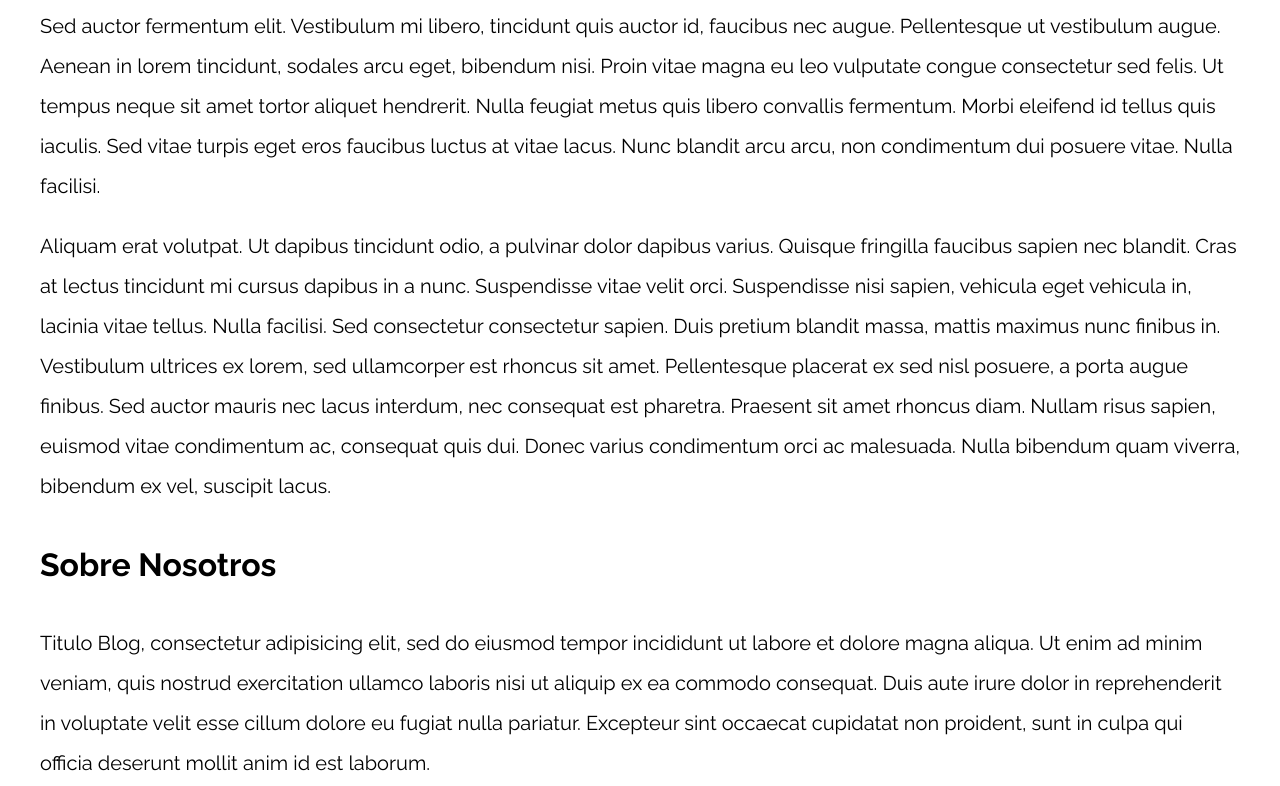
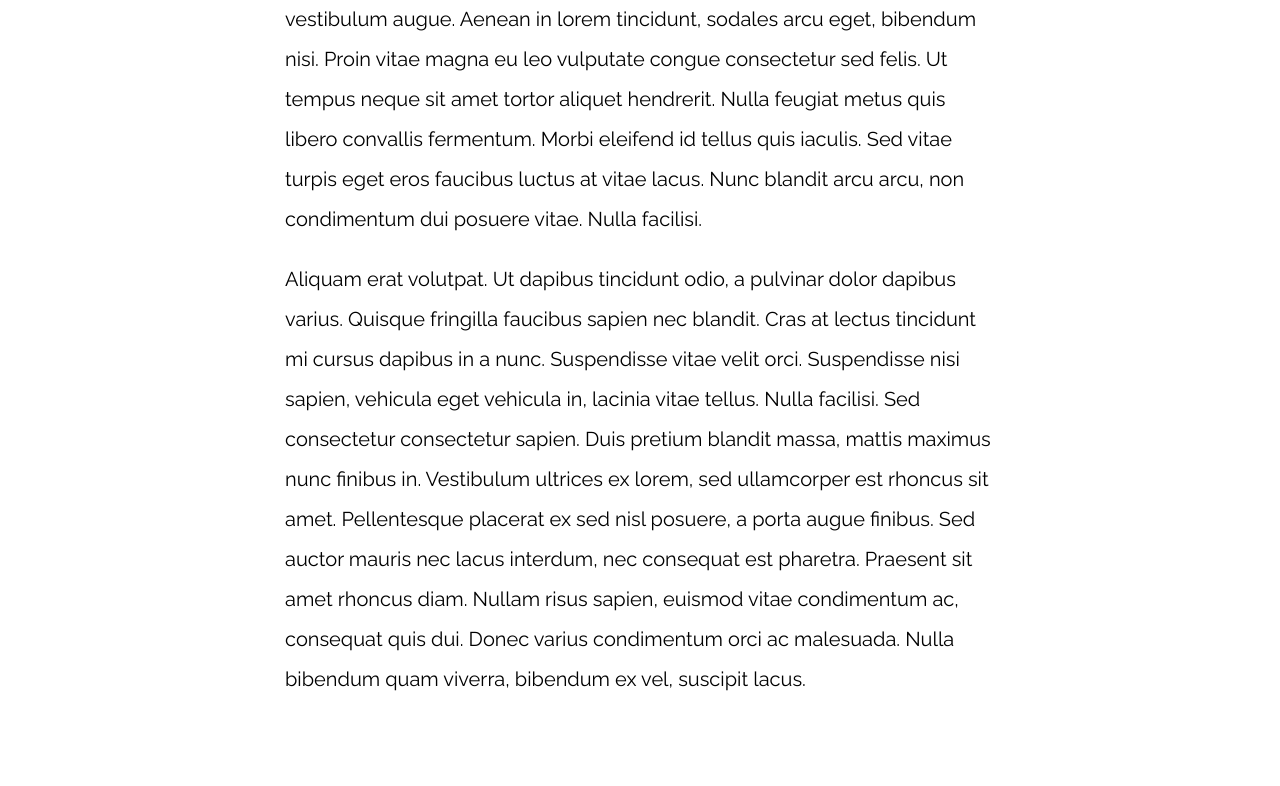
Before and after one commit to IchibannDev/patrones-rwd, a plain HTML site: page 06-3columnas_flexbox/index.html in a window 1280 px wide. Shown: the part 1339-2125 px from the top of the page. After the commit the page ends 2058 px from the top, so only its background shows below. Drawn offline with nearby package versions, Linux system fonts and the light colour scheme.

Commit message:
Three columns (1 bigger) with flexbox.

```diff
--- a/06-3columnas_flexbox/css/styles.css
+++ b/06-3columnas_flexbox/css/styles.css
@@ -10,7 +10,7 @@ html {
 }
 
 body {
-    font-family: 'Raleway', sans-serif;
+    font-family: "Raleway", sans-serif;
     font-size: 1.6rem;
     line-height: 2;
 }
@@ -39,7 +39,7 @@ p {
 
 .entrada-blog a {
     display: inline-block;
-    background-color: #2196F3;
+    background-color: #2196f3;
     color: white;
     padding: 10px 20px;
     text-decoration: none;
@@ -48,3 +48,18 @@ p {
 }
 
 /** CODIGO AQUI **/
+@media (min-width: 768px) {
+    .flex-container {
+        display: flex;
+        justify-content: space-between;
+    }
+    .main-content {
+        flex-basis: calc(60% - 1rem);
+    }
+    .sidebar {
+        flex-basis: calc(20% - 1rem);
+    }
+    .sidebar-1 {
+        order: -1;
+    }
+}
--- a/06-3columnas_flexbox/index.html
+++ b/06-3columnas_flexbox/index.html
@@ -1,53 +1,46 @@
 <!DOCTYPE html>
 <html>
-
     <head>
-    <meta charset="utf-8">
+        <meta charset="utf-8" />
         <title>Patrones Responsive Web Design</title>
-    <link rel="stylesheet" href="https://necolas.github.io/normalize.css/8.0.1/normalize.css">
-    <link href="https://fonts.googleapis.com/css?family=Raleway:400,700,900" rel="stylesheet">
-    <link rel="stylesheet" href="css/styles.css">
-    <meta name="viewport" content="width=device-width, initial-scale=1">
+        <link rel="stylesheet" href="https://necolas.github.io/normalize.css/8.0.1/normalize.css" />
+        <link href="https://fonts.googleapis.com/css?family=Raleway:400,700,900" rel="stylesheet" />
+        <link rel="stylesheet" href="css/styles.css" />
+        <meta name="viewport" content="width=device-width, initial-scale=1" />
     </head>
 
     <body>
-
-    <div class="contenedor">
-        <main>
+        <div class="contenedor flex-container">
+            <main class="main-content">
                 <article>
                     <h1>Entrada del Blog</h1>
-                <img src="img/imagen1.jpg">
+                    <img src="img/imagen1.jpg" />
 
-                <p>Maecenas maximus urna vitae nisl semper, id volutpat ipsum scelerisque. Aenean nec ipsum finibus, eleifend dolor at, venenatis risus. Quisque varius orci et augue scelerisque luctus. Praesent laoreet tortor vel mauris suscipit convallis.
-                    Duis interdum venenatis metus, ut condimentum tortor fringilla eu. Curabitur mi lorem, pellentesque sed feugiat vitae, commodo id leo. Mauris nec dui consectetur, ullamcorper eros vel, volutpat nulla. Mauris mattis dignissim laoreet.
-                    In at tellus et quam iaculis commodo. Aliquam cursus turpis sed elit consequat placerat sit amet in ante. Nulla libero ex, imperdiet non faucibus a, sagittis sit amet ligula. Sed blandit ante est, nec aliquet quam pulvinar sed. Sed
-                    varius, lacus in facilisis ultrices, urna turpis ullamcorper nibh, sit amet interdum nisi nisi eget arcu. Vestibulum bibendum velit justo, eget cursus ipsum pharetra in.</p>
+                    <p>
+                        Maecenas maximus urna vitae nisl semper, id volutpat ipsum scelerisque. Aenean nec ipsum finibus, eleifend dolor at, venenatis risus. Quisque varius orci et augue scelerisque luctus. Praesent laoreet tortor vel mauris suscipit convallis. Duis interdum venenatis metus, ut condimentum tortor fringilla eu. Curabitur mi lorem, pellentesque sed feugiat vitae, commodo id leo. Mauris nec dui consectetur, ullamcorper eros vel, volutpat nulla. Mauris mattis dignissim laoreet. In at tellus et quam iaculis commodo. Aliquam cursus turpis sed elit consequat placerat sit amet in ante. Nulla libero ex, imperdiet non faucibus a, sagittis sit amet ligula. Sed blandit ante est, nec aliquet quam pulvinar sed. Sed varius, lacus in facilisis ultrices, urna turpis ullamcorper nibh, sit
+                        amet interdum nisi nisi eget arcu. Vestibulum bibendum velit justo, eget cursus ipsum pharetra in.
+                    </p>
 
-                <p>Aliquam urna enim, ullamcorper vel urna id, tincidunt lobortis tortor. Donec bibendum condimentum purus, at rhoncus sapien. Phasellus ac ipsum metus. Aliquam arcu erat, posuere ac dolor vel, imperdiet tempor enim. Fusce tristique consequat
-                    convallis. Sed auctor fermentum elit. Vestibulum mi libero, tincidunt quis auctor id, faucibus nec augue. Pellentesque ut vestibulum augue. Aenean in lorem tincidunt, sodales arcu eget, bibendum nisi. Proin vitae magna eu leo vulputate
-                    congue consectetur sed felis. Ut tempus neque sit amet tortor aliquet hendrerit. Nulla feugiat metus quis libero convallis fermentum. Morbi eleifend id tellus quis iaculis. Sed vitae turpis eget eros faucibus luctus at vitae lacus.
-                    Nunc blandit arcu arcu, non condimentum dui posuere vitae. Nulla facilisi.</p>
+                    <p>
+                        Aliquam urna enim, ullamcorper vel urna id, tincidunt lobortis tortor. Donec bibendum condimentum purus, at rhoncus sapien. Phasellus ac ipsum metus. Aliquam arcu erat, posuere ac dolor vel, imperdiet tempor enim. Fusce tristique consequat convallis. Sed auctor fermentum elit. Vestibulum mi libero, tincidunt quis auctor id, faucibus nec augue. Pellentesque ut vestibulum augue. Aenean in lorem tincidunt, sodales arcu eget, bibendum nisi. Proin vitae magna eu leo vulputate congue consectetur sed felis. Ut tempus neque sit amet tortor aliquet hendrerit. Nulla feugiat metus quis libero convallis fermentum. Morbi eleifend id tellus quis iaculis. Sed vitae turpis eget eros faucibus luctus at vitae lacus. Nunc blandit arcu arcu, non condimentum dui posuere vitae. Nulla
+                        facilisi.
+                    </p>
 
-                <p>Aliquam erat volutpat. Ut dapibus tincidunt odio, a pulvinar dolor dapibus varius. Quisque fringilla faucibus sapien nec blandit. Cras at lectus tincidunt mi cursus dapibus in a nunc. Suspendisse vitae velit orci. Suspendisse nisi sapien,
-                    vehicula eget vehicula in, lacinia vitae tellus. Nulla facilisi. Sed consectetur consectetur sapien. Duis pretium blandit massa, mattis maximus nunc finibus in. Vestibulum ultrices ex lorem, sed ullamcorper est rhoncus sit amet. Pellentesque
-                    placerat ex sed nisl posuere, a porta augue finibus. Sed auctor mauris nec lacus interdum, nec consequat est pharetra. Praesent sit amet rhoncus diam. Nullam risus sapien, euismod vitae condimentum ac, consequat quis dui. Donec varius
-                    condimentum orci ac malesuada. Nulla bibendum quam viverra, bibendum ex vel, suscipit lacus.</p>
-
+                    <p>
+                        Aliquam erat volutpat. Ut dapibus tincidunt odio, a pulvinar dolor dapibus varius. Quisque fringilla faucibus sapien nec blandit. Cras at lectus tincidunt mi cursus dapibus in a nunc. Suspendisse vitae velit orci. Suspendisse nisi sapien, vehicula eget vehicula in, lacinia vitae tellus. Nulla facilisi. Sed consectetur consectetur sapien. Duis pretium blandit massa, mattis maximus nunc finibus in. Vestibulum ultrices ex lorem, sed ullamcorper est rhoncus sit amet. Pellentesque placerat ex sed nisl posuere, a porta augue finibus. Sed auctor mauris nec lacus interdum, nec consequat est pharetra. Praesent sit amet rhoncus diam. Nullam risus sapien, euismod vitae condimentum ac, consequat quis dui. Donec varius condimentum orci ac malesuada. Nulla bibendum quam viverra,
+                        bibendum ex vel, suscipit lacus.
+                    </p>
                 </article>
             </main>
 
-        <aside>
+            <aside class="sidebar-1 sidebar">
                 <h2>Sobre Nosotros</h2>
-            <p>Titulo Blog, consectetur adipisicing elit, sed do eiusmod tempor incididunt ut labore et dolore magna aliqua. Ut enim ad minim veniam, quis nostrud exercitation ullamco laboris nisi ut aliquip ex ea commodo consequat. Duis aute irure dolor
-                in reprehenderit in voluptate velit esse cillum dolore eu fugiat nulla pariatur. Excepteur sint occaecat cupidatat non proident, sunt in culpa qui officia deserunt mollit anim id est laborum.</p>
+                <p>Titulo Blog, consectetur adipisicing elit, sed do eiusmod tempor incididunt ut labore et dolore magna aliqua. Ut enim ad minim veniam, quis nostrud exercitation ullamco laboris nisi ut aliquip ex ea commodo consequat. Duis aute irure dolor in reprehenderit in voluptate velit esse cillum dolore eu fugiat nulla pariatur. Excepteur sint occaecat cupidatat non proident, sunt in culpa qui officia deserunt mollit anim id est laborum.</p>
             </aside>
-        <aside>
+            <aside class="sidebar-2 sidebar">
                 <h2>Misión</h2>
-            <p>Titulo Blog, consectetur adipisicing elit, sed do eiusmod tempor incididunt ut labore et dolore magna aliqua. Ut enim ad minim veniam, quis nostrud exercitation ullamco laboris nisi ut aliquip ex ea commodo consequat. Duis aute irure dolor
-                in reprehenderit in voluptate velit esse cillum dolore eu fugiat nulla pariatur. Excepteur sint occaecat cupidatat non proident, sunt in culpa qui officia deserunt mollit anim id est laborum.</p>
+                <p>Titulo Blog, consectetur adipisicing elit, sed do eiusmod tempor incididunt ut labore et dolore magna aliqua. Ut enim ad minim veniam, quis nostrud exercitation ullamco laboris nisi ut aliquip ex ea commodo consequat. Duis aute irure dolor in reprehenderit in voluptate velit esse cillum dolore eu fugiat nulla pariatur. Excepteur sint occaecat cupidatat non proident, sunt in culpa qui officia deserunt mollit anim id est laborum.</p>
             </aside>
         </div>
-
     </body>
-
 </html>
```
Lines whose indentation alone changed are shown as unchanged.
